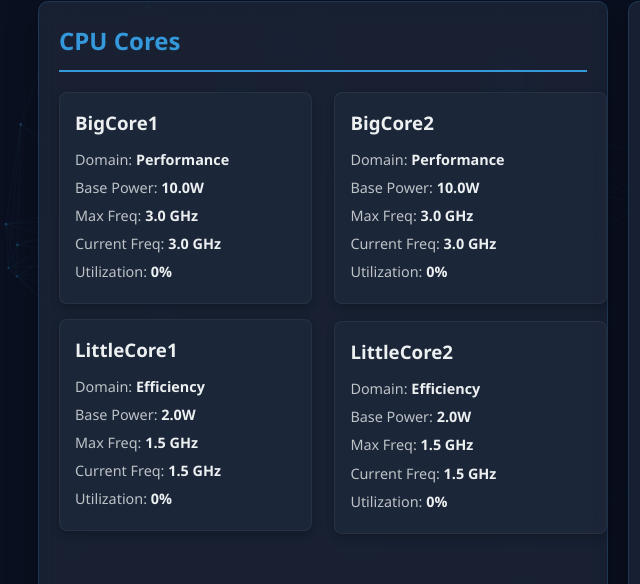
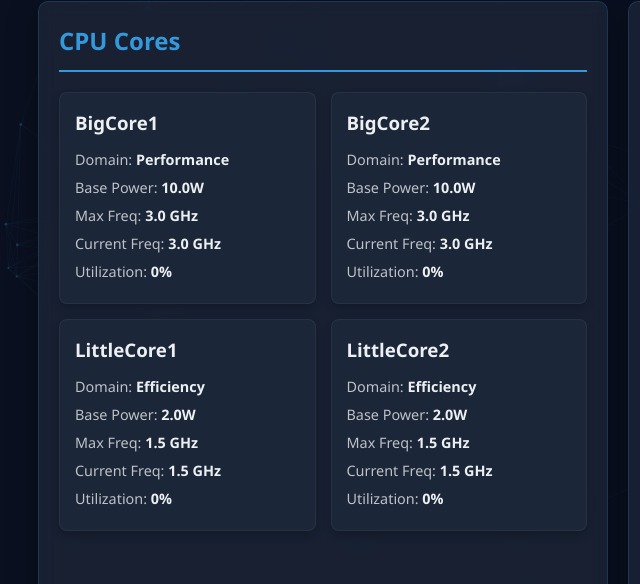
Before and after one commit to Satyam2145/Energy-Efficient-CPU-Scheduling, a plain HTML site: page index.html in a window 1280 px wide. Shown: the part 191-775 px from the top of the page, 22-662 px from the left. Drawn offline with nearby package versions, Linux system fonts and the light colour scheme.

Commit message:
7th commit

```diff
--- a/styles.css
+++ b/styles.css
@@ -706,12 +706,14 @@ h2 {
     font-weight: 500;
 }
 
-/* Adjust the CPU grid layout to place cores horizontally */
+/* Replace the current CPU grid layout with this improved version */
 .cpu-grid {
     display: grid;
-    grid-template-columns: 1fr;
+    grid-template-columns: repeat(2, 1fr);
+    grid-template-rows: repeat(2, auto);
     gap: 15px;
     margin-top: 15px;
+    position: relative;
 }
 
 /* Style for each CPU core */
@@ -723,45 +725,23 @@ h2 {
     transition: all 0.3s ease;
     border: 1px solid rgba(255, 255, 255, 0.05);
     position: relative;
+    width: 100%;
 }
 
-/* Position BigCore2 and LittleCore2 horizontally */
-#BigCore2, #LittleCore2 {
-    position: absolute;
-    width: 48%;
-    right: 0;
+.cpu:hover {
+    transform: translateY(-3px);
+    box-shadow: 0 6px 15px rgba(0, 0, 0, 0.3);
 }
 
-#BigCore2 {
-    position: absolute;
-    width: 48%;
-
-}
-
-#LittleCore2 {
-    top: 45%;
-    transform: translateY(10px);
-}
-
-/* Adjust BigCore1 and LittleCore1 to take left side */
-#BigCore1, #LittleCore1 {
-    width: 48%;
+/* Remove absolute positioning that was causing overlap */
+#BigCore1, #BigCore2, #LittleCore1, #LittleCore2 {
+    position: static;
+    width: auto;
 }
 
 /* Responsive adjustments */
 @media (max-width: 768px) {
-    #BigCore2, #LittleCore2 {
-        position: static;
-        width: 100%;
-        transform: none;
-    }
-
-    #BigCore1, #LittleCore1 {
-        width: 100%;
-    }
-
     .cpu-grid {
-        display: flex;
-        flex-direction: column;
+        grid-template-columns: 1fr;
     }
 }
```
